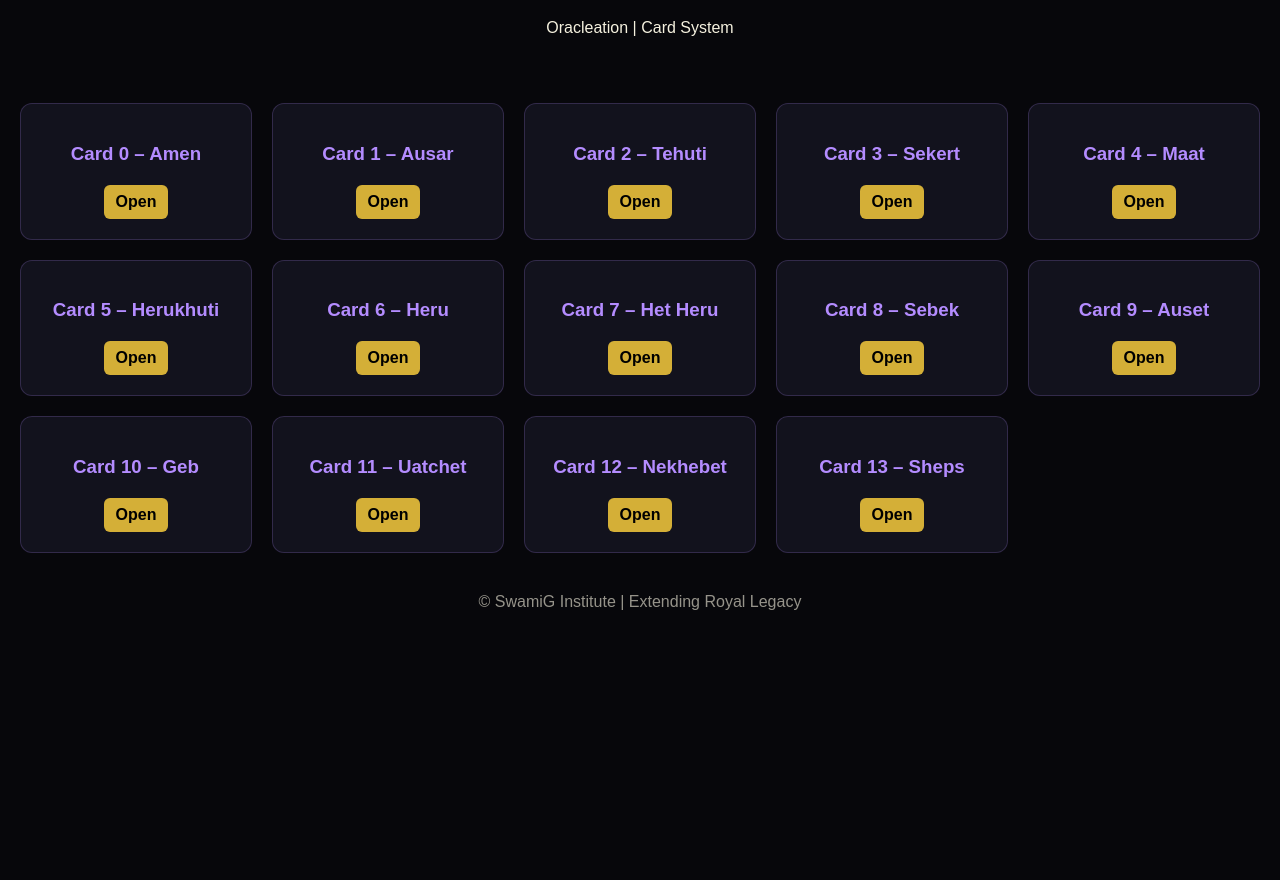
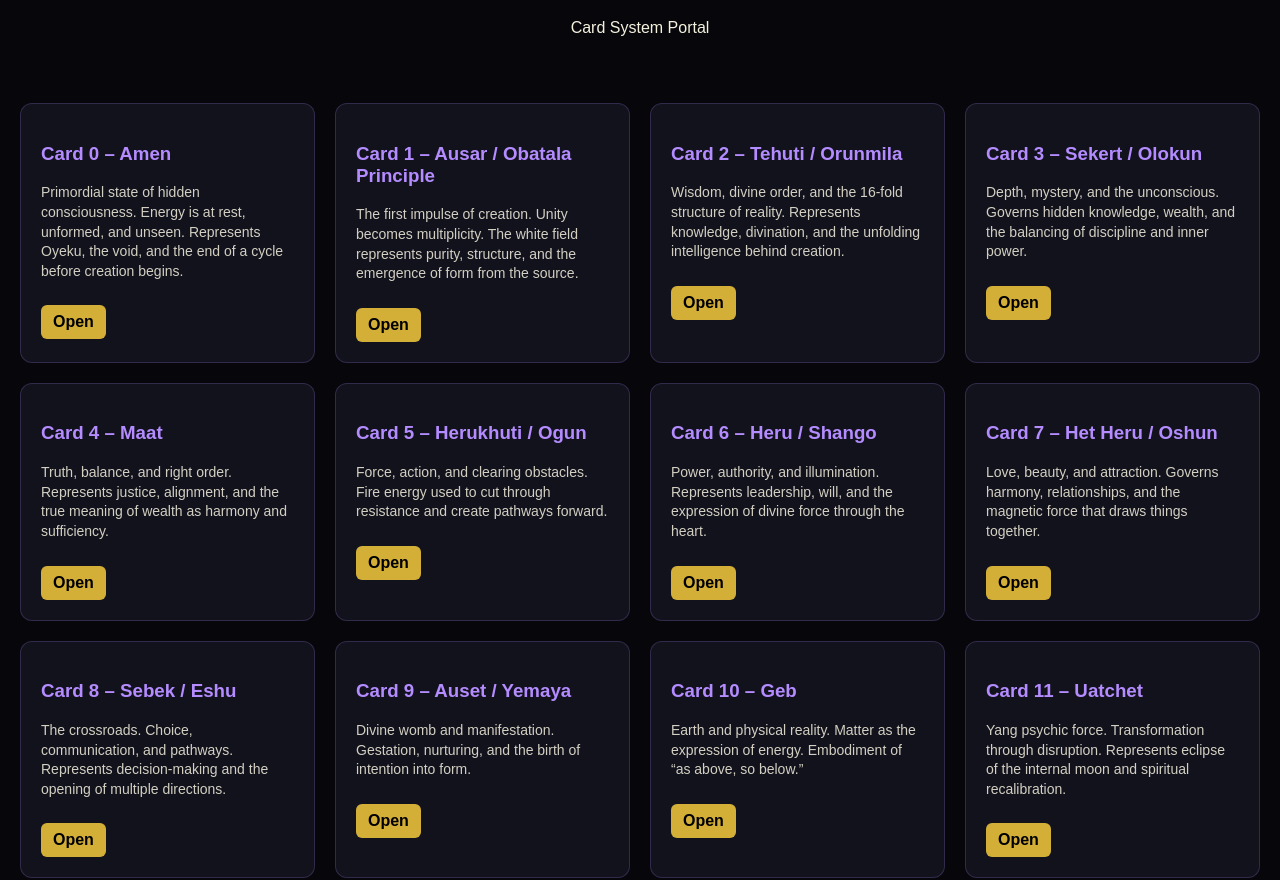
Before and after one commit to babakoleoso/oracle, a plain HTML site: page index.html in a window 1280 px wide. Shown: the part 91-971 px from the top of the page. Before the commit the page ends 800 px from the top, so only its background shows below. Drawn offline with Linux system fonts and the light colour scheme.

Commit message:
Update index.html

```diff
--- a/index.html
+++ b/index.html
@@ -33,7 +33,7 @@ h1{
 
 .grid{
   display:grid;
-  grid-template-columns:repeat(auto-fit,minmax(220px,1fr));
+  grid-template-columns:repeat(auto-fit,minmax(260px,1fr));
   gap:20px;
   padding:20px;
 }
@@ -42,7 +42,6 @@ h1{
   background:var(--panel);
   border-radius:12px;
   padding:20px;
-  text-align:center;
   transition:0.3s;
   border:1px solid rgba(180,140,255,0.2);
 }
@@ -53,8 +52,13 @@ h1{
 }
 
 .card h3{
-  margin-bottom:10px;
   color:var(--accent);
+}
+
+.card p{
+  font-size:14px;
+  line-height:1.4;
+  opacity:0.85;
 }
 
 .card a{
@@ -80,25 +84,94 @@ footer{
 
 <header>
   <h1>SwamiG Institute</h1>
-  <p>Oracleation | Card System</p>
+  <p>Card System Portal</p>
 </header>
 
 <section class="grid">
 
-<div class="card"><h3>Card 0 – Amen</h3><a href="CARD 0 Amen.doc">Open</a></div>
-<div class="card"><h3>Card 1 – Ausar</h3><a href="CARD 1 Ausar.doc">Open</a></div>
-<div class="card"><h3>Card 2 – Tehuti</h3><a href="CARD 2 Tehuti.doc">Open</a></div>
-<div class="card"><h3>Card 3 – Sekert</h3><a href="CARD 3 Sekert.doc">Open</a></div>
-<div class="card"><h3>Card 4 – Maat</h3><a href="CARD 4 Maat.doc">Open</a></div>
-<div class="card"><h3>Card 5 – Herukhuti</h3><a href="CARD 5 Herukhuti.doc">Open</a></div>
-<div class="card"><h3>Card 6 – Heru</h3><a href="CARD 6 Heru.doc">Open</a></div>
-<div class="card"><h3>Card 7 – Het Heru</h3><a href="CARD 7 Het Heru.doc">Open</a></div>
-<div class="card"><h3>Card 8 – Sebek</h3><a href="CARD 8 Sebek.doc">Open</a></div>
-<div class="card"><h3>Card 9 – Auset</h3><a href="CARD 9 Auset.doc">Open</a></div>
-<div class="card"><h3>Card 10 – Geb</h3><a href="CARD 10 Geb.doc">Open</a></div>
-<div class="card"><h3>Card 11 – Uatchet</h3><a href="CARD 11 Uatchet.doc">Open</a></div>
-<div class="card"><h3>Card 12 – Nekhebet</h3><a href="CARD 12 Nekhebet.doc">Open</a></div>
-<div class="card"><h3>Card 13 – Sheps</h3><a href="CARD 13 Sheps.doc">Open</a></div>
+<div class="card">
+<h3>Card 0 – Amen</h3>
+<p>Primordial state of hidden consciousness. Energy is at rest, unformed, and unseen. Represents Oyeku, the void, and the end of a cycle before creation begins.</p>
+<a href="CARD 0 Amen.doc">Open</a>
+</div>
+
+<div class="card">
+<h3>Card 1 – Ausar / Obatala Principle</h3>
+<p>The first impulse of creation. Unity becomes multiplicity. The white field represents purity, structure, and the emergence of form from the source.</p>
+<a href="CARD 1 Ausar.doc">Open</a>
+</div>
+
+<div class="card">
+<h3>Card 2 – Tehuti / Orunmila</h3>
+<p>Wisdom, divine order, and the 16-fold structure of reality. Represents knowledge, divination, and the unfolding intelligence behind creation.</p>
+<a href="CARD 2 Tehuti.doc">Open</a>
+</div>
+
+<div class="card">
+<h3>Card 3 – Sekert / Olokun</h3>
+<p>Depth, mystery, and the unconscious. Governs hidden knowledge, wealth, and the balancing of discipline and inner power.</p>
+<a href="CARD 3 Sekert.doc">Open</a>
+</div>
+
+<div class="card">
+<h3>Card 4 – Maat</h3>
+<p>Truth, balance, and right order. Represents justice, alignment, and the true meaning of wealth as harmony and sufficiency.</p>
+<a href="CARD 4 Maat.doc">Open</a>
+</div>
+
+<div class="card">
+<h3>Card 5 – Herukhuti / Ogun</h3>
+<p>Force, action, and clearing obstacles. Fire energy used to cut through resistance and create pathways forward.</p>
+<a href="CARD 5 Herukhuti.doc">Open</a>
+</div>
+
+<div class="card">
+<h3>Card 6 – Heru / Shango</h3>
+<p>Power, authority, and illumination. Represents leadership, will, and the expression of divine force through the heart.</p>
+<a href="CARD 6 Heru.doc">Open</a>
+</div>
+
+<div class="card">
+<h3>Card 7 – Het Heru / Oshun</h3>
+<p>Love, beauty, and attraction. Governs harmony, relationships, and the magnetic force that draws things together.</p>
+<a href="CARD 7 Het Heru.doc">Open</a>
+</div>
+
+<div class="card">
+<h3>Card 8 – Sebek / Eshu</h3>
+<p>The crossroads. Choice, communication, and pathways. Represents decision-making and the opening of multiple directions.</p>
+<a href="CARD 8 Sebek.doc">Open</a>
+</div>
+
+<div class="card">
+<h3>Card 9 – Auset / Yemaya</h3>
+<p>Divine womb and manifestation. Gestation, nurturing, and the birth of intention into form.</p>
+<a href="CARD 9 Auset.doc">Open</a>
+</div>
+
+<div class="card">
+<h3>Card 10 – Geb</h3>
+<p>Earth and physical reality. Matter as the expression of energy. Embodiment of “as above, so below.”</p>
+<a href="CARD 10 Geb.doc">Open</a>
+</div>
+
+<div class="card">
+<h3>Card 11 – Uatchet</h3>
+<p>Yang psychic force. Transformation through disruption. Represents eclipse of the internal moon and spiritual recalibration.</p>
+<a href="CARD 11 Uatchet.doc">Open</a>
+</div>
+
+<div class="card">
+<h3>Card 12 – Nekhebet</h3>
+<p>Yin psychic force. Influences will and direction. Represents eclipse of the solar principle and internal shifts in purpose.</p>
+<a href="CARD 12 Nekhebet.doc">Open</a>
+</div>
+
+<div class="card">
+<h3>Card 13 – Sheps / Egun</h3>
+<p>Ancestors and lineage. Connection to enlightened and unresolved ancestral forces. Living truth elevates and resolves lineage.</p>
+<a href="CARD 13 Sheps.doc">Open</a>
+</div>
 
 </section>
 
```
